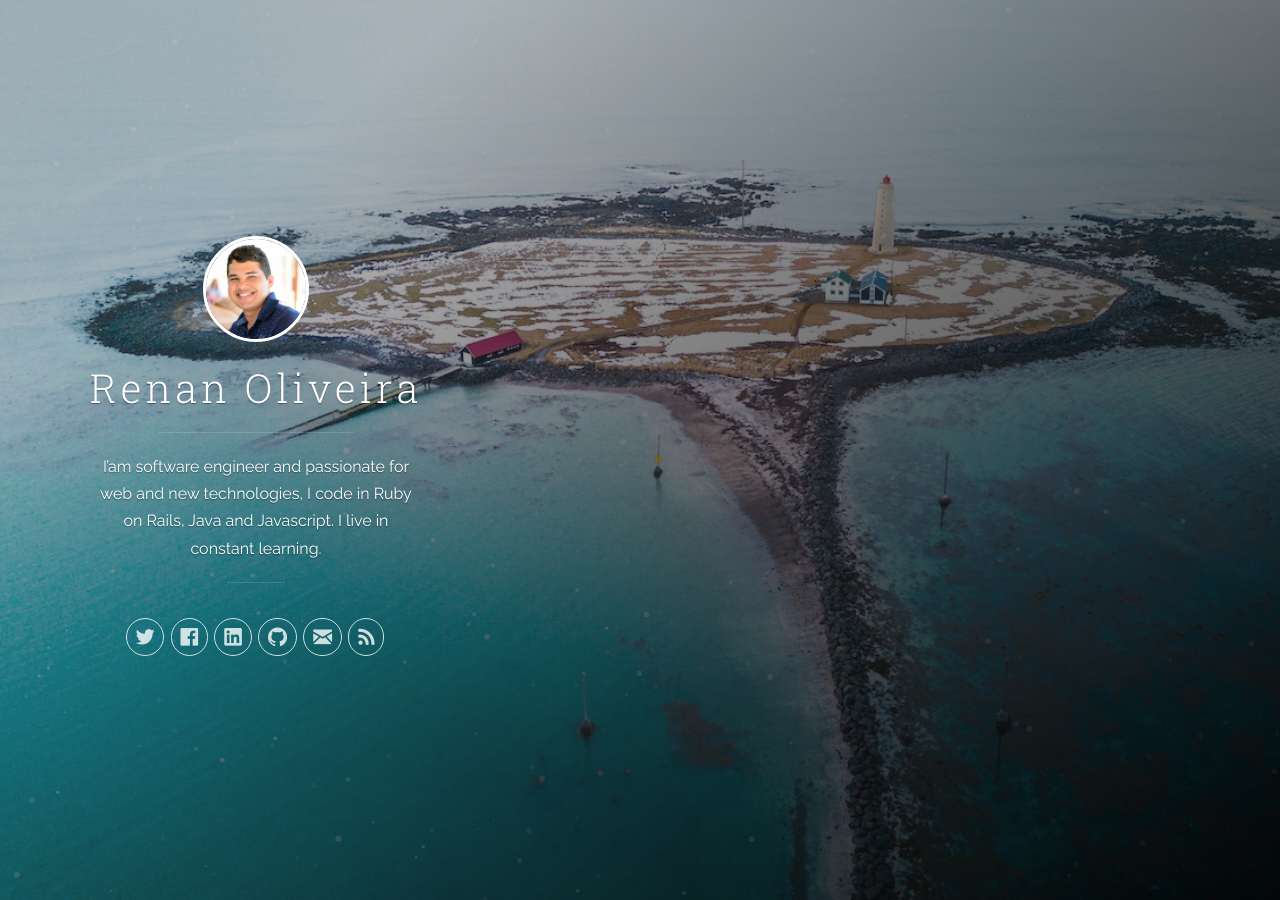
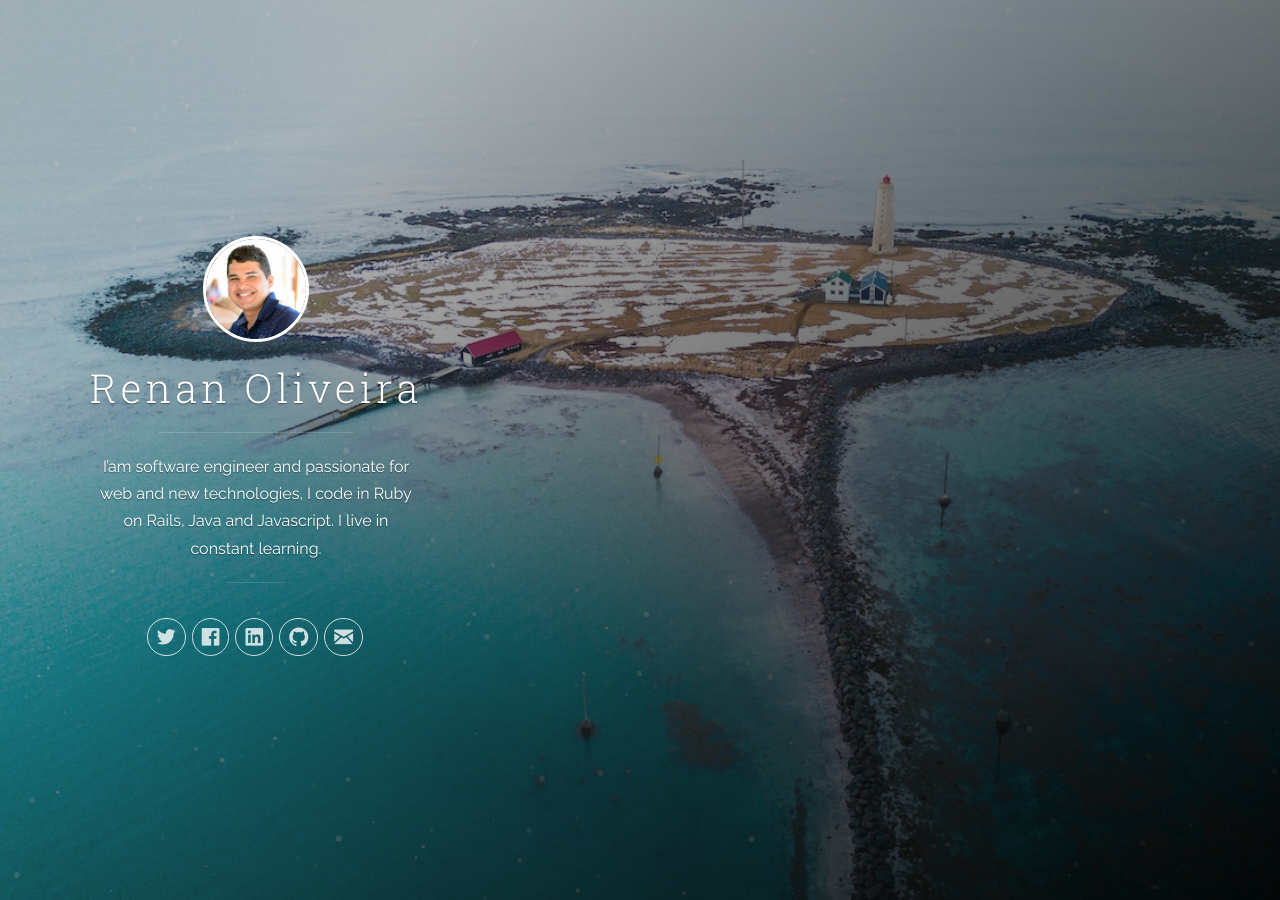
Before and after one commit to renanrboliveira/renanrboliveira.github.io, a Jekyll site: the page built from index.html, in a window 1280 px wide. Built offline with Jekyll 4.4.1, drawn with Linux system fonts in a browser that asks for light colours; nearby versions of some CDN libraries; the list of posts is cut into pages by our own code.

Commit message:
removed rss

```diff
--- a/_includes/header.html
+++ b/_includes/header.html
@@ -71,14 +71,6 @@
               </li>
             {% endif %}
 
-            <!-- RSS -->
-            <li class="navigation__item">
-              <a href="{{ site.baseurl }}/feed.xml" title="Subscribe" target="_blank">
-                <i class="icon icon-rss"></i>
-                <span class="label">RSS</span>
-              </a>
-            </li>
-
             </ul>
           </nav>
 
```
